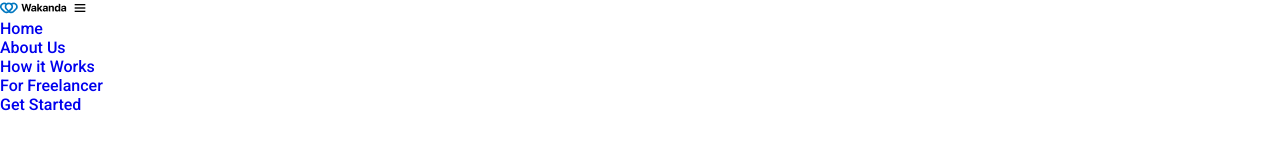
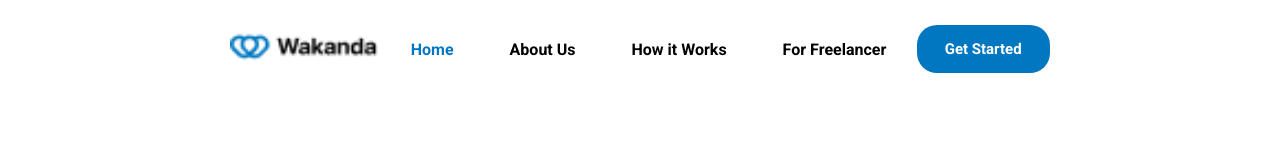
Before and after one commit to danilojduarte/Landing-Page-Recrutador, a plain HTML site: page index.html in a window 1280 px wide. Drawn offline with nearby package versions, Linux system fonts and the light colour scheme; a web font is replaced by a local one.

Commit message:
Concluído menu principal

```diff
--- a/css/style.css
+++ b/css/style.css
@@ -20,3 +20,73 @@
     --h2-font: 3.2rem;
     --p-font:1rem;
 }
+
+body {
+   color: var(--text-color);
+}
+
+header {
+    position: fixed;
+    width: 100%;
+    right: 0;
+    top: 0;
+    display: flex;
+    align-items: center;
+    justify-content: space-between;
+    background: transparent;
+    padding: 25px 18%;
+    transition: all .35s ease;
+}
+
+
+.logo img {
+    max-width: 100%;
+    width: 150px;
+    height: auto;
+}
+
+.navbar {
+    display: flex;
+    align-items: center;
+}
+
+.navbar a {
+    font-size: var(--p-font);
+    color: black;
+    padding: 10px 28px;
+    font-weight: 700;
+    transition: all .35s ease;
+}
+
+.navbar a:hover{
+    color: var(--primary-color);
+}
+
+.navbar a.active {
+    color: var(--primary-color);
+}
+
+#menu-icon {
+    color: black;
+    font-size: 40px;
+    z-index: 10001;
+    cursor: pointer;
+    display: none;
+}
+
+.top-btn a{
+    display: inline-block;
+    background: var(--primary-color);
+    color: white;
+    padding: 15px 28px;
+    border-radius: 20px;
+    border: none;
+    font-size: 15px;
+    font-weight: 700;
+    transition: all .35s ease;
+}
+
+.top-btn a:hover {
+    transform: scale(1.1);
+    box-shadow: 0 5px 15px rgba(0,0,0,0.6);
+}
--- a/index.html
+++ b/index.html
@@ -18,7 +18,7 @@
         <a href="#" class="logo"><img src="img/header-logo.png" alt="Logo Wakanda"></a>
         <div class="bx bx-menu" id="menu-icon"></div>
         <ul class="navbar">
-            <li><a href="#">Home</a></li>
+            <li><a href="#" class="active">Home</a></li>
             <li><a href="#">About Us</a></li>
             <li><a href="#">How it Works</a></li>
             <li><a href="#">For Freelancer</a></li>
```
